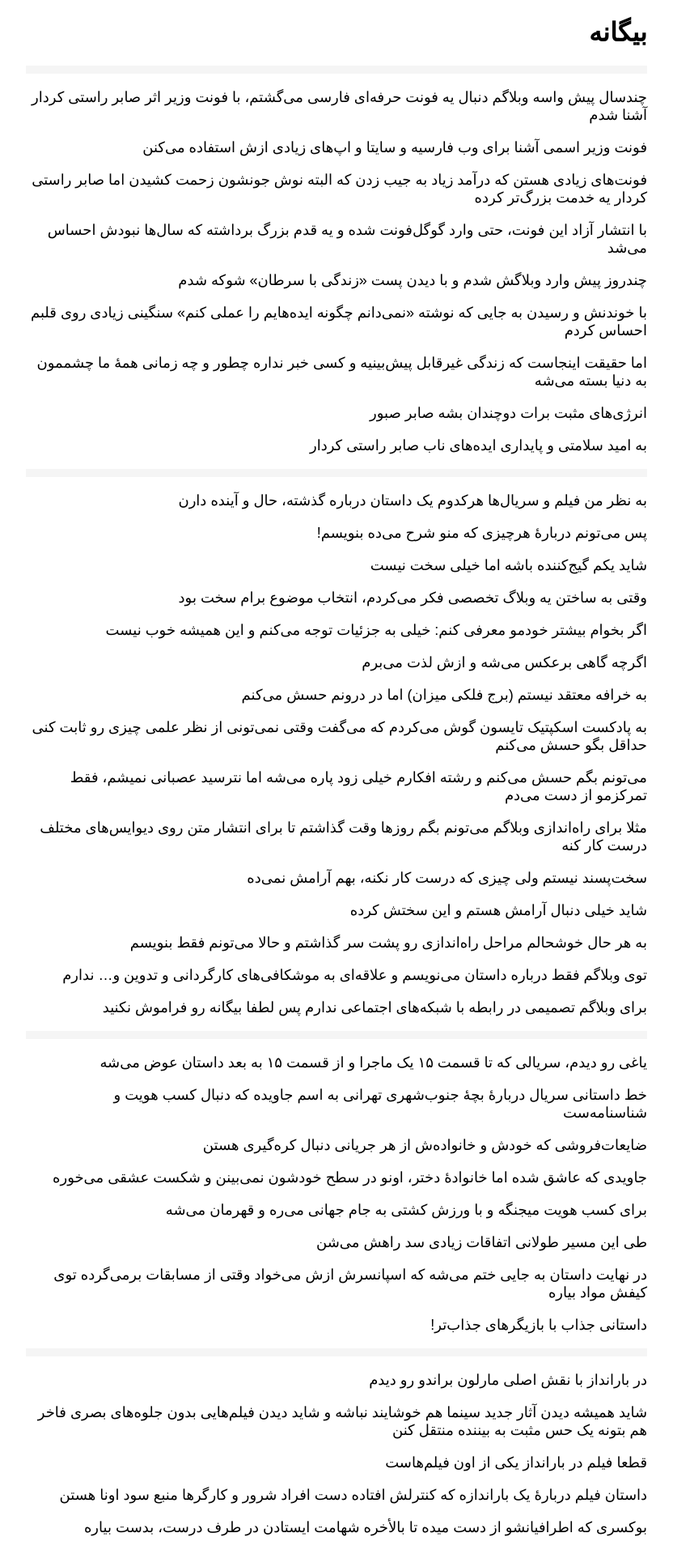
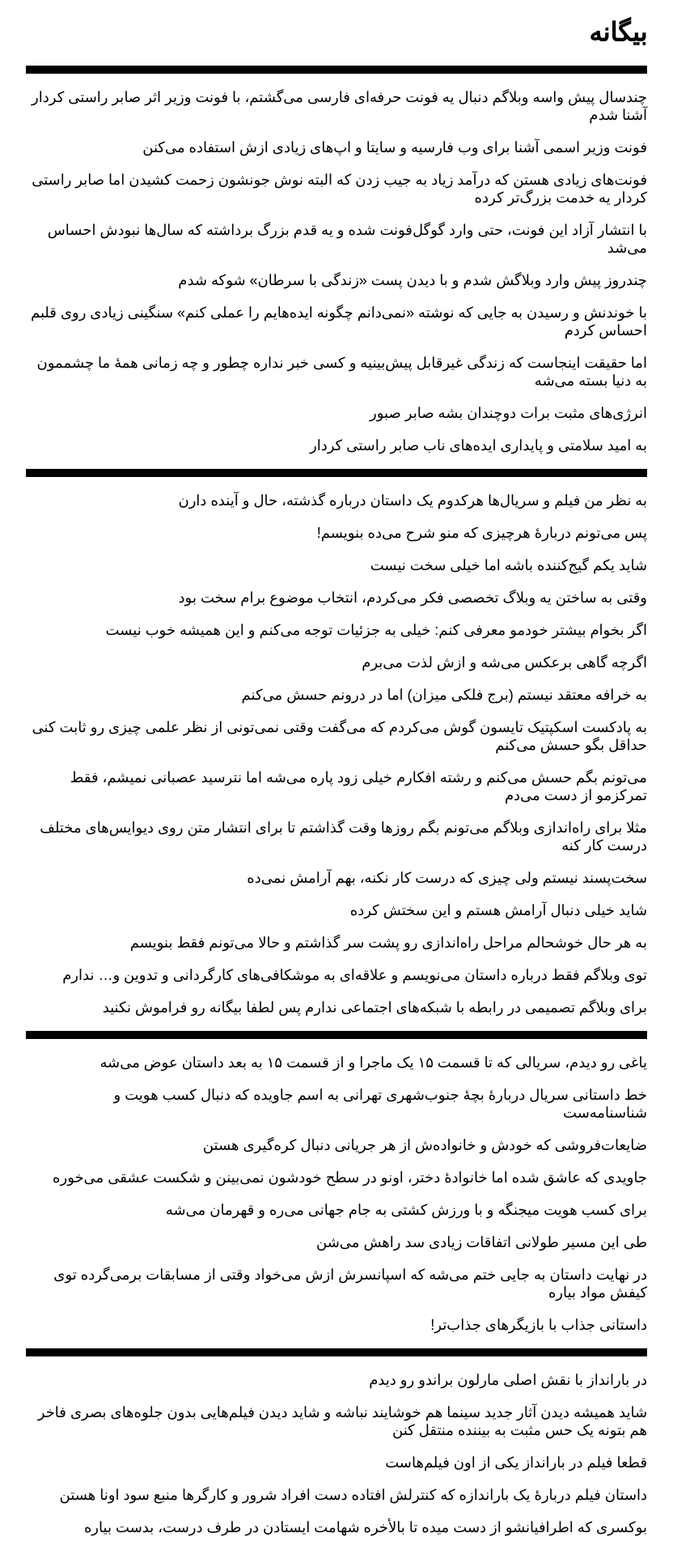
Before and after one commit to darkblog/darkblog.github.io, a Jekyll site: the page built from index.html, in a window 1280 px wide. Shown: the top 1914 px of the page at 81% size, without its empty margins (224-1056 px from the left). Built offline with Jekyll 4.4.1, drawn with Linux system fonts in a browser that asks for light colours.

Commit message:
Update index.html

```diff
--- a/index.html
+++ b/index.html
@@ -8,7 +8,7 @@ layout: compress
 <title>بیگانه</title>
 <meta charset="utf-8">
 <meta name="viewport" content="width=device-width, initial-scale=1">
-<style>body{font-family:sans-serif;margin:auto;padding:0 1.25em;max-width:48em}p{font-size:large}a{text-decoration:none}hr{border:thick solid whitesmoke}</style>
+<style>body{font-family:sans-serif;margin:auto;padding:0 1.25em;max-width:48em}p{font-size:large}a{text-decoration:none}hr{border:thick solid black}</style>
 </head>
 <body>
 <h1>بیگانه</h1>
```
